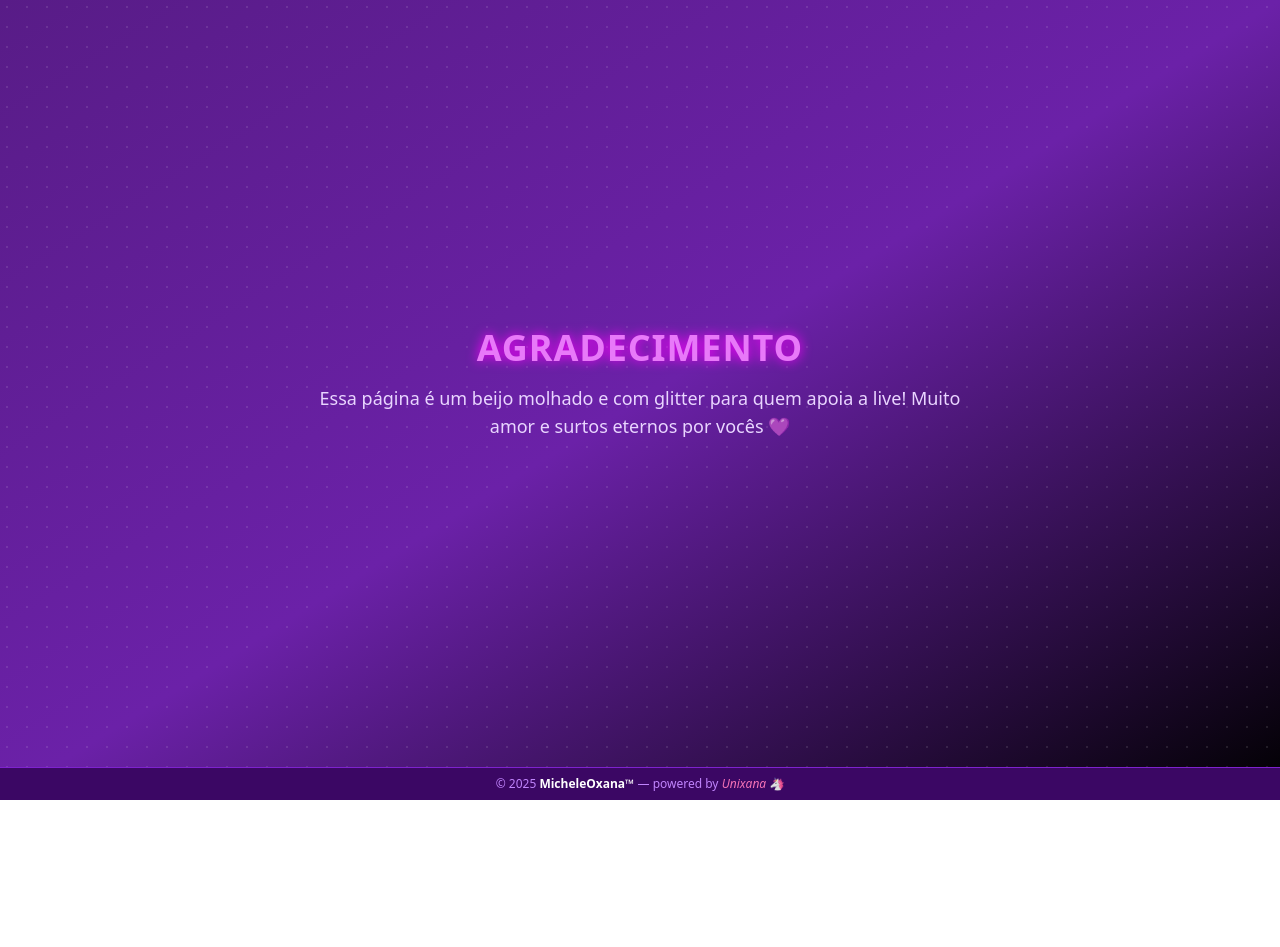
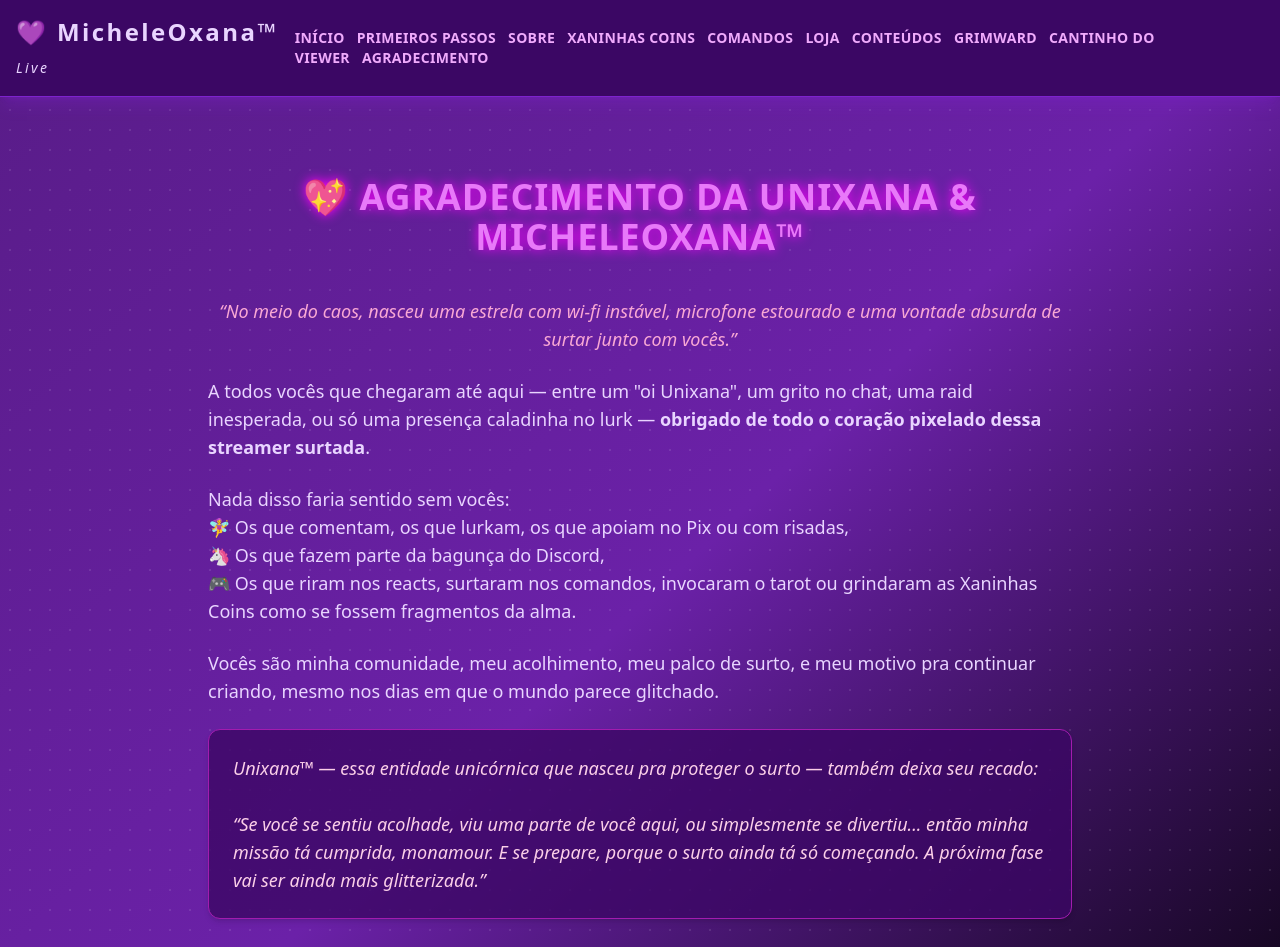
Before and after one commit to MicheleOxana/michele-site, a Next.js app: page /agradecimento in a window 1280 px wide. Shown: the top 947 px of the page. Before the commit the page ends 800 px from the top, so only its background shows below. Built offline with nearby package versions, Linux system fonts and the light colour scheme.

Commit message:
✨ Adiciona página de agradecimento com mensagem especial da Michele Oxana

```diff
--- a/pages/agradecimento.tsx
+++ b/pages/agradecimento.tsx
@@ -1,17 +1,63 @@
 import React from 'react';
+import Link from 'next/link';
 
 export default function Agradecimento() {
   return (
     <div className="min-h-screen bg-gradient-to-br from-purple-900 via-purple-800 to-black text-white flex flex-col font-sans relative overflow-hidden">
       <div className="absolute inset-0 pointer-events-none animate-glitter z-0"></div>
 
-      <main className="flex-1 flex flex-col justify-center items-center z-10 text-center px-4 py-20">
-        <h1 className="text-4xl font-bold text-fuchsia-400 drop-shadow-[0_0_6px_fuchsia] mb-4 uppercase tracking-wide">
-          Agradecimento
+      <header className="z-10 bg-purple-950 text-purple-200 p-4 flex items-center justify-between shadow-lg shadow-purple-700/30 border-b border-purple-700">
+        <h1 className="text-2xl font-bold tracking-widest">💜 MicheleOxana™ <span className="text-sm font-normal italic">Live</span></h1>
+        <nav className="space-x-3 text-sm font-bold tracking-wide uppercase text-fuchsia-300">
+          <Link href="/"><a className="hover:text-white transition-shadow duration-300 shadow-fuchsia-500 hover:shadow-glow">Início</a></Link>
+          <Link href="/primeiros-passos"><a className="hover:text-white transition-shadow duration-300 shadow-fuchsia-500 hover:shadow-glow">Primeiros Passos</a></Link>
+          <Link href="/sobre"><a className="hover:text-white transition-shadow duration-300 shadow-fuchsia-500 hover:shadow-glow">Sobre</a></Link>
+          <Link href="/xaninhas-coins"><a className="hover:text-white transition-shadow duration-300 shadow-fuchsia-500 hover:shadow-glow">Xaninhas Coins</a></Link>
+          <Link href="/comandos"><a className="hover:text-white transition-shadow duration-300 shadow-fuchsia-500 hover:shadow-glow">Comandos</a></Link>
+          <Link href="/loja"><a className="hover:text-white transition-shadow duration-300 shadow-fuchsia-500 hover:shadow-glow">Loja</a></Link>
+          <Link href="/conteudos"><a className="hover:text-white transition-shadow duration-300 shadow-fuchsia-500 hover:shadow-glow">Conteúdos</a></Link>
+          <Link href="/grimward"><a className="hover:text-white transition-shadow duration-300 shadow-fuchsia-500 hover:shadow-glow">Grimward</a></Link>
+          <Link href="/cantinho-do-viewer"><a className="hover:text-white transition-shadow duration-300 shadow-fuchsia-500 hover:shadow-glow">Cantinho do Viewer</a></Link>
+          <Link href="/agradecimento"><a className="hover:text-white transition-shadow duration-300 shadow-fuchsia-500 hover:shadow-glow">Agradecimento</a></Link>
+        </nav>
+      </header>
+
+      <main className="flex-1 flex flex-col justify-center items-center z-10 text-left px-4 py-20 max-w-4xl mx-auto">
+        <h1 className="text-4xl font-bold text-fuchsia-400 drop-shadow-[0_0_6px_fuchsia] mb-10 uppercase tracking-wide text-center">
+          💖 Agradecimento da Unixana & MicheleOxana™
         </h1>
-        <p className="text-purple-200 max-w-2xl text-lg">
-          Essa página é um beijo molhado e com glitter para quem apoia a live! Muito amor e surtos eternos por vocês 💜
-        </p>
+
+        <div className="text-purple-200 space-y-6 text-lg">
+          <p className="italic text-center text-pink-300">
+            “No meio do caos, nasceu uma estrela com wi-fi instável, microfone estourado e uma vontade absurda de surtar junto com vocês.”
+          </p>
+
+          <p>
+            A todos vocês que chegaram até aqui — entre um "oi Unixana", um grito no chat, uma raid inesperada, ou só uma presença caladinha no lurk — <strong>obrigado de todo o coração pixelado dessa streamer surtada</strong>.
+          </p>
+
+          <p>
+            Nada disso faria sentido sem vocês:
+            <br/>🧚‍♀️ Os que comentam, os que lurkam, os que apoiam no Pix ou com risadas,
+            <br/>🦄 Os que fazem parte da bagunça do Discord,
+            <br/>🎮 Os que riram nos reacts, surtaram nos comandos, invocaram o tarot ou grindaram as Xaninhas Coins como se fossem fragmentos da alma.
+          </p>
+
+          <p>
+            Vocês são minha comunidade, meu acolhimento, meu palco de surto, e meu motivo pra continuar criando, mesmo nos dias em que o mundo parece glitchado.
+          </p>
+
+          <p className="bg-purple-950/80 border border-fuchsia-700 rounded-xl p-6 shadow-md text-pink-200 italic">
+            Unixana™ — essa entidade unicórnica que nasceu pra proteger o surto — também deixa seu recado:
+            <br/><br/>
+            “Se você se sentiu acolhade, viu uma parte de você aqui, ou simplesmente se divertiu... então minha missão tá cumprida, monamour. E se prepare, porque o surto ainda tá só começando. A próxima fase vai ser ainda mais glitterizada.”
+          </p>
+
+          <p className="text-center font-bold text-fuchsia-300 text-2xl mt-10">
+            Obrigade por existirem.<br/>Obrigade por acreditarem.<br/>Obrigade por surtarem comigo.<br/>
+            E lembrem-se: aqui não é só live — <span className="text-pink-400">aqui é uma dimensão mágica de acolhimento e caos glitterizado ✨</span>
+          </p>
+        </div>
       </main>
 
       <footer className="z-10 bg-purple-950 text-purple-400 text-xs text-center py-2 border-t border-purple-700">
@@ -28,6 +74,9 @@ export default function Agradecimento() {
           background-size: 20px 20px;
           animation: glitter 40s linear infinite;
         }
+        .shadow-glow {
+          text-shadow: 0 0 6px rgba(255, 0, 255, 0.6), 0 0 10px rgba(255, 0, 255, 0.4);
+        }
       `}</style>
     </div>
   );
```
